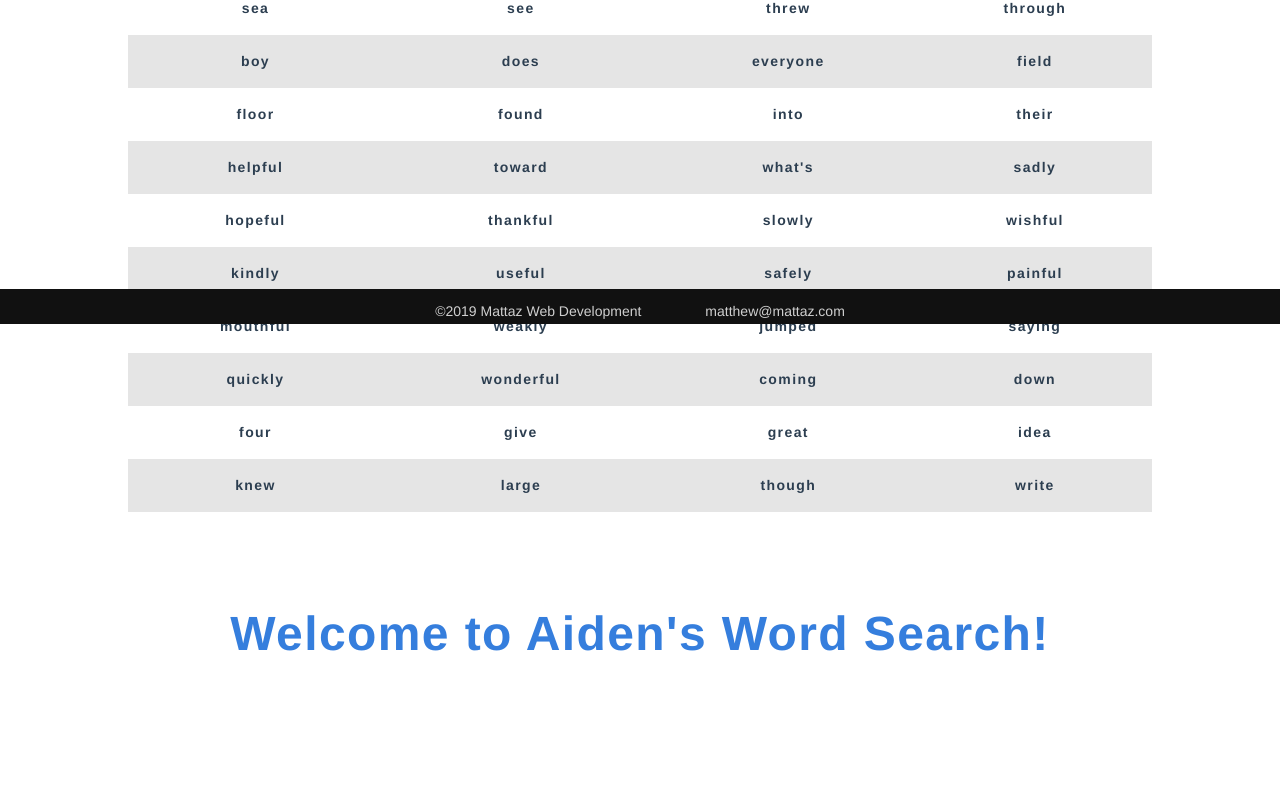
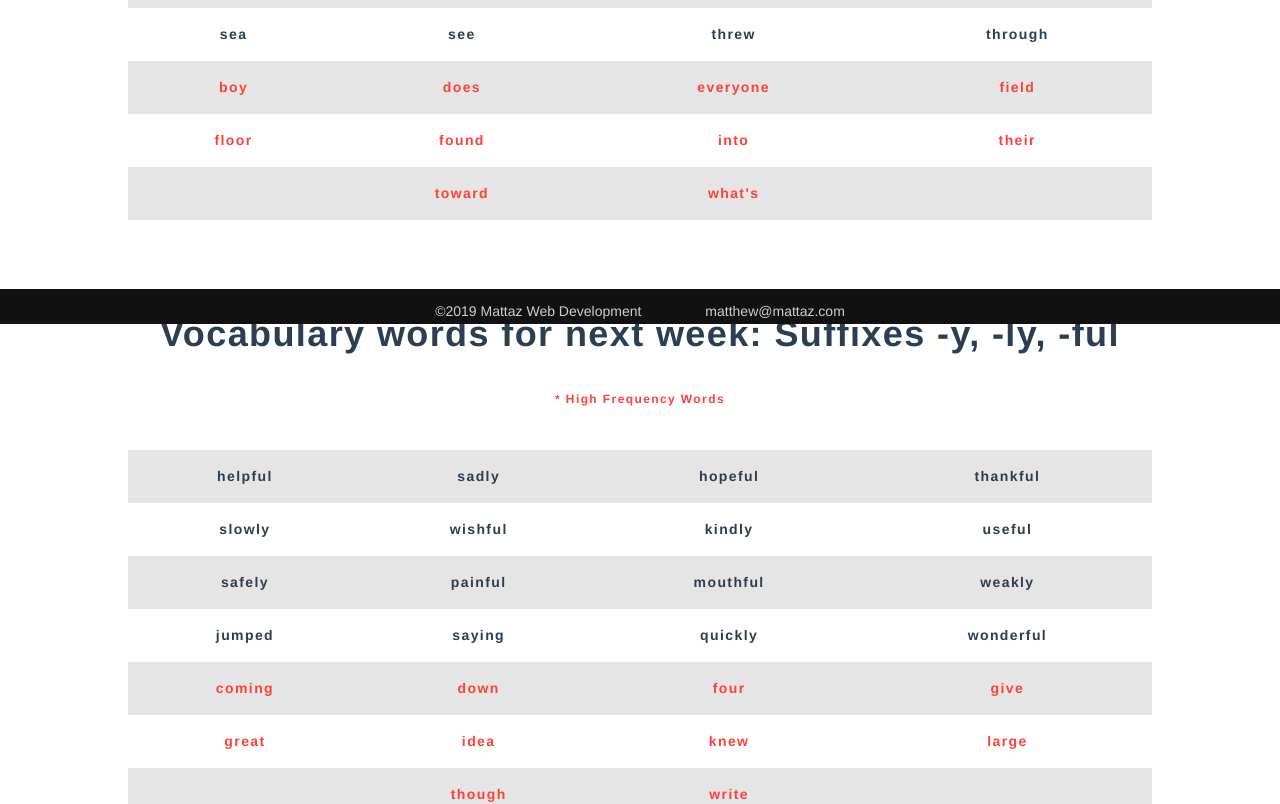
Before and after one commit to Cipher-Coder/homework_site, a Vue app: page /about in a window 1280 px wide. Shown: the part 476-1280 px from the top of the page. Before the commit the page ends 1167 px from the top, so only its background shows below. Built offline with nearby package versions, Linux system fonts and the light colour scheme; the HTML template or start-up script is replaced by a standard one.

Commit message:
updated and styled vocab words

```diff
--- a/src/components/About.vue
+++ b/src/components/About.vue
@@ -1,7 +1,8 @@
 <template>
   <div id="about">
-    <h1 class="f1">This is the Vocabulary Page</h1>
-    <h2 class="f2">Vocabulary words for this week:</h2>
+    <h1 class="f1">Word Lists</h1>
+    <h2 class="f2">Vocabulary words for this week: "Homophones"</h2>
+    <p class="f7 red">* High Frequency Words</p>
     <div class="pa4">
       <div class="overflow-auto">
         <table class="f6 w-100 mw8 center" cellspacing="0">
@@ -31,58 +32,74 @@
               <td class="pa3">through</td>
             </tr>
             <tr class="stripe-dark">
-              <td class="pa3">boy</td>
-              <td class="pa3">does</td>
-              <td class="pa3">everyone</td>
-              <td class="pa3">field</td>
+              <td class="pa3 red">boy</td>
+              <td class="pa3 red">does</td>
+              <td class="pa3 red">everyone</td>
+              <td class="pa3 red">field</td>
             </tr>
             <tr class="stripe-dark">
-              <td class="pa3">floor</td>
-              <td class="pa3">found</td>
-              <td class="pa3">into</td>
-              <td class="pa3">their</td>
+              <td class="pa3 red">floor</td>
+              <td class="pa3 red">found</td>
+              <td class="pa3 red">into</td>
+              <td class="pa3 red">their</td>
             </tr>
             <tr class="stripe-dark">
+              <td class="pa3"></td>
+              <td class="pa3 red">toward</td>
+              <td class="pa3 red">what's</td>
+              <td class="pa3"></td>
+            </tr>
+          </tbody>
+        </table>
+      </div>
+    </div>
+    <div class="pa4">
+      <div class="overflow-auto">
+        <h2 class="f2 pb2">Vocabulary words for next week: Suffixes -y, -ly, -ful</h2>
+        <p class="f7 red pb4">* High Frequency Words</p>
+        <table class="f6 w-100 mw8 center" cellspacing="0">
+          <tbody class="lh-copy">
+            <tr class="stripe-dark">
               <td class="pa3">helpful</td>
-              <td class="pa3">toward</td>
-              <td class="pa3">what's</td>
               <td class="pa3">sadly</td>
+              <td class="pa3">hopeful</td>
+              <td class="pa3">thankful</td>
             </tr>
             <tr class="stripe-dark">
-              <td class="pa3">hopeful</td>
-              <td class="pa3">thankful</td>
               <td class="pa3">slowly</td>
               <td class="pa3">wishful</td>
+              <td class="pa3">kindly</td>
+              <td class="pa3">useful</td>
             </tr>
             <tr class="stripe-dark">
-              <td class="pa3">kindly</td>
-              <td class="pa3">useful</td>
               <td class="pa3">safely</td>
               <td class="pa3">painful</td>
+              <td class="pa3">mouthful</td>
+              <td class="pa3">weakly</td>
             </tr>
             <tr class="stripe-dark">
-              <td class="pa3">mouthful</td>
-              <td class="pa3">weakly</td>
               <td class="pa3">jumped</td>
               <td class="pa3">saying</td>
+              <td class="pa3">quickly</td>
+              <td class="pa3">wonderful</td>
             </tr>
             <tr class="stripe-dark">
-              <td class="pa3">quickly</td>
-              <td class="pa3">wonderful</td>
-              <td class="pa3">coming</td>
-              <td class="pa3">down</td>
+              <td class="pa3 red">coming</td>
+              <td class="pa3 red">down</td>
+              <td class="pa3 red">four</td>
+              <td class="pa3 red">give</td>
             </tr>
             <tr class="stripe-dark">
-              <td class="pa3">four</td>
-              <td class="pa3">give</td>
-              <td class="pa3">great</td>
-              <td class="pa3">idea</td>
+              <td class="pa3 red">great</td>
+              <td class="pa3 red">idea</td>
+              <td class="pa3 red">knew</td>
+              <td class="pa3 red">large</td>
             </tr>
             <tr class="stripe-dark">
-              <td class="pa3">knew</td>
-              <td class="pa3">large</td>
-              <td class="pa3">though</td>
-              <td class="pa3">write</td>
+              <td class="pa3"></td>
+              <td class="pa3 red">though</td>
+              <td class="pa3 red">write</td>
+              <td class="pa3"></td>
             </tr>
           </tbody>
         </table>
```
